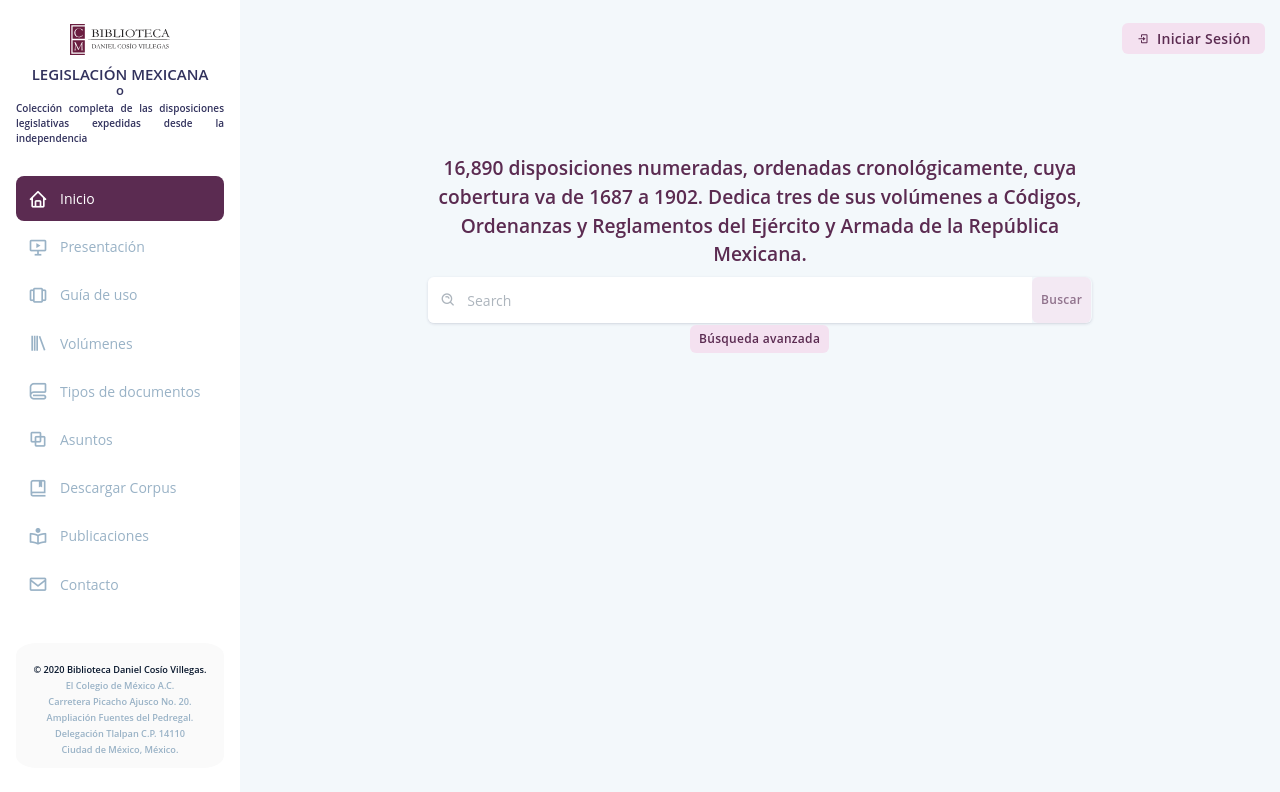
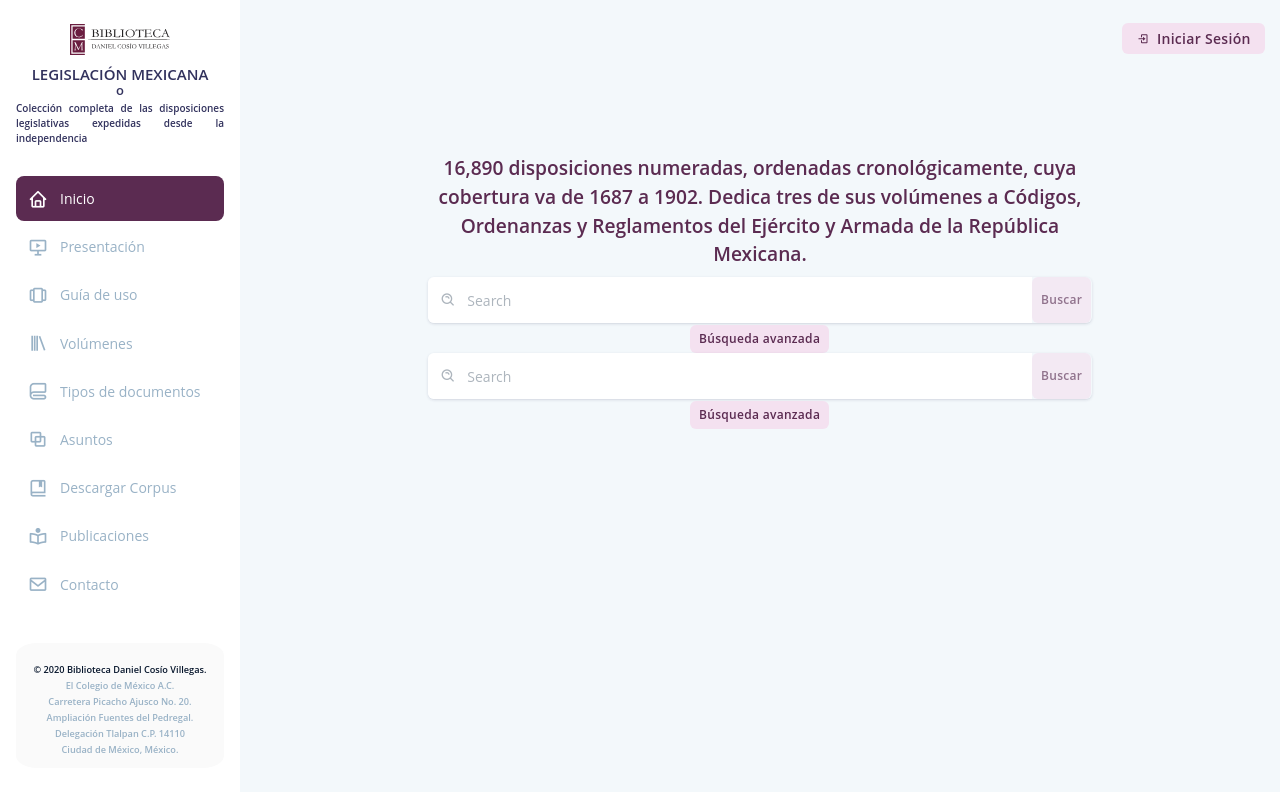
Before and after one commit to asmartinez/legmex-front, a React (Create React App) app: page /public/inicio in a window 1280 px wide. Shown: the top 792 px of the page. Built offline with nearby package versions, Linux system fonts and the light colour scheme.

Commit message:
#10 Componente Formulario de Busqueda

```diff
--- a/src/components/pages/public_views/Index.tsx
+++ b/src/components/pages/public_views/Index.tsx
@@ -14,28 +14,30 @@ import {
    Row
 } from 'reactstrap';
 import axios from 'axios';
-import { DescriptiveRecord } from '../../../shared/utils/interfaces';
+import { DescriptiveRecord, Search } from '../../../shared/utils/interfaces';
 import { useForm } from '../../../shared/hooks/useForm';
 import CardSearch from '../../ui/common/CardSearch';
+import FormSearch from '../../ui/common/FormSearch';
 
 const Index = () => {
    const history = useHistory();
    const [descriptiveRecords, setDescriptiveRecords] = useState<DescriptiveRecord[]>([]);
 
-   const [formValues, handleInputChange] = useForm({
+   const { values, handleInputChange } = useForm<Search>({
       searchText: ''
    });
 
-   const { searchText } = formValues;
+   const { searchText } = values;
 
    const handleSearch = (event: FormEvent<HTMLFormElement>) => {
       event.preventDefault();
-      history.push(`?q=${searchText}`);
+      /*history.push(`?q=${searchText}`);
       axios.get<DescriptiveRecord[]>(`${process.env.REACT_APP_API_URL}/v1/search/?search=${searchText}`)
-            .then(response => {
-               setDescriptiveRecords(response.data);
-            })
-            .catch(error => console.log(error));
+         .then(response => {
+            setDescriptiveRecords(response.data);
+         })
+         .catch(error => console.log(error));*/
+         console.log(event)
    }
 
    return (
@@ -92,6 +94,7 @@ const Index = () => {
                         </Button>
                      </div>
                   </Form>
+                  <FormSearch handleSearch={handleSearch}></FormSearch>
                </Col>
                <Col xl={2} md={2}></Col>
             </Row>
--- /dev/null
+++ b/src/components/ui/common/FormSearch.tsx
@@ -0,0 +1,50 @@
+import React from 'react';
+import { Button, Form, FormGroup, Input, InputGroup, InputGroupAddon, InputGroupText } from 'reactstrap';
+import { useForm } from '../../../shared/hooks/useForm';
+import { FSearch, Search } from '../../../shared/utils/interfaces';
+
+const FormSearch = (fsearch: FSearch) => {
+   const { values, handleInputChange } = useForm<Search>({
+      searchText: ''
+   });
+
+   const { searchText } = values;
+   return (
+      <>
+      <Form role="form" onSubmit={fsearch.handleSearch}>
+                     <FormGroup>
+                        <InputGroup className="input-group-alternative mb-4">
+                           <InputGroupAddon addonType="prepend">
+                              <InputGroupText>
+                                 <i className="bx bx-search-alt"/>
+                              </InputGroupText>
+                           </InputGroupAddon>
+                           <Input
+                            className="form-control-alternative"
+                            placeholder="Search"
+                            autoComplete="off"
+                            name="searchText"
+                            value={ searchText }
+                            onChange={ handleInputChange }
+                            type="text"/>
+                           <Button
+                            type="submit"
+                            className="btn btn-light-primary btn-sm"
+                            disabled={ !searchText || searchText.length < 3}>
+                              Buscar
+                           </Button>
+                        </InputGroup>
+                     </FormGroup>
+                     <div style={{marginTop: '-22px', textAlignLast: 'center'}}>
+                        <Button
+                         type="button"
+                         className="btn btn-light-primary btn-sm">
+                           Búsqueda avanzada
+                        </Button>
+                     </div>
+                  </Form>
+      </>
+   )
+}
+
+export default FormSearch;
--- a/src/routes/AppRouter.tsx
+++ b/src/routes/AppRouter.tsx
@@ -1,24 +1,27 @@
-import React from 'react';
+import React, { lazy, Suspense } from 'react';
 import {
    BrowserRouter as Router,
    Route,
    Switch,
    Redirect
-} from "react-router-dom";
-import DashboardRoutes from './DashboardRoutes';
-import Auth from '../components/Auth/Auth';
-import PublicRoutes from './PublicRoutes';
+} from 'react-router-dom';
+
+const DashboardRoutes = lazy(() => import('./DashboardRoutes'));
+const PublicRoutes = lazy(() => import('./PublicRoutes'));
+const Auth = lazy(() => import('../components/Auth/Auth'));
 
 const AppRouter = () => {
    return (
-      <Router>
-         <Switch>
-            <Route path="/public" render={ props => <PublicRoutes/>} />
-            <Route path="/admin" render={ props => <DashboardRoutes/>} />
-            <Route path="/auth" render={ props => <Auth {...props} />} />
-            <Redirect from="/" to="/public" />
-         </Switch>
-      </Router>
+      <Suspense fallback={<div>Loading...</div>}>
+         <Router>
+            <Switch>
+               <Route path="/public" component={PublicRoutes} />
+               <Route path="/admin" component={DashboardRoutes} />
+               <Route path="/auth" component={Auth} />
+               <Redirect from="/" to="/public" />
+            </Switch>
+         </Router>
+      </Suspense>
    );
 }
 
--- a/src/shared/hooks/useForm.ts
+++ b/src/shared/hooks/useForm.ts
@@ -1,7 +1,7 @@
 import { useState } from 'react';
 import { HTMLEvent } from '../utils/interfaces';
 
-export const useForm = (initialState: any = {}) => {
+export const useForm = <T>(initialState: T) => {
    const [values, setValues] = useState(initialState);
 
    const reset = () => {
@@ -16,5 +16,5 @@ export const useForm = (initialState: any = {}) => {
       })
    }
 
-   return [values, handleInputChange, reset];
+   return { values, handleInputChange, reset };
 }
```
Also changed, not shown: src/shared/utils/interfaces.ts (+10 -1 lines), src/assets/css/argon-dashboard-react.css.
